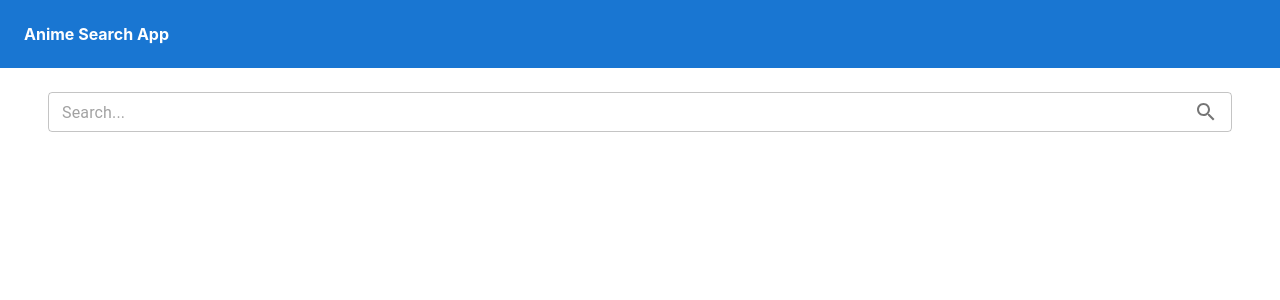
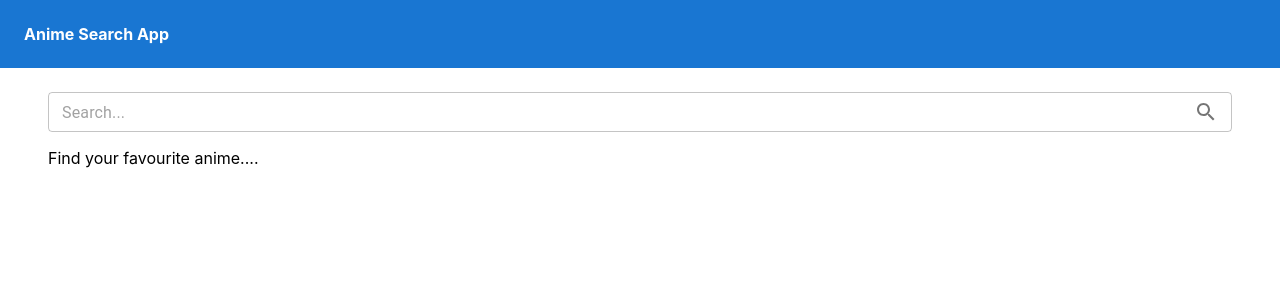
Before and after one commit to foysalBN/Anime_search_app, a React (Create React App) app: page / in a window 1280 px wide. Shown: the top 300 px of the page. Built offline with nearby package versions, Linux system fonts and the light colour scheme.

Commit message:
searse page improvised

```diff
--- a/src/components/Search.tsx
+++ b/src/components/Search.tsx
@@ -18,8 +18,8 @@ const Search: React.FC<IProps> = ({ query, setQuery, animes, pageCount, page, se
     return (
         <Box sx={{ maxWidth: "1200px", mx: "auto", px: '3em' }} >
             <SearchBar query={query} setQuery={setQuery} />
+            {!query && <p>Find your favourite anime....</p>}
             <Animes animes={animes} />
-
             {pageCount !== 0 && <Pagination
                 count={pageCount}
                 page={page}
```
